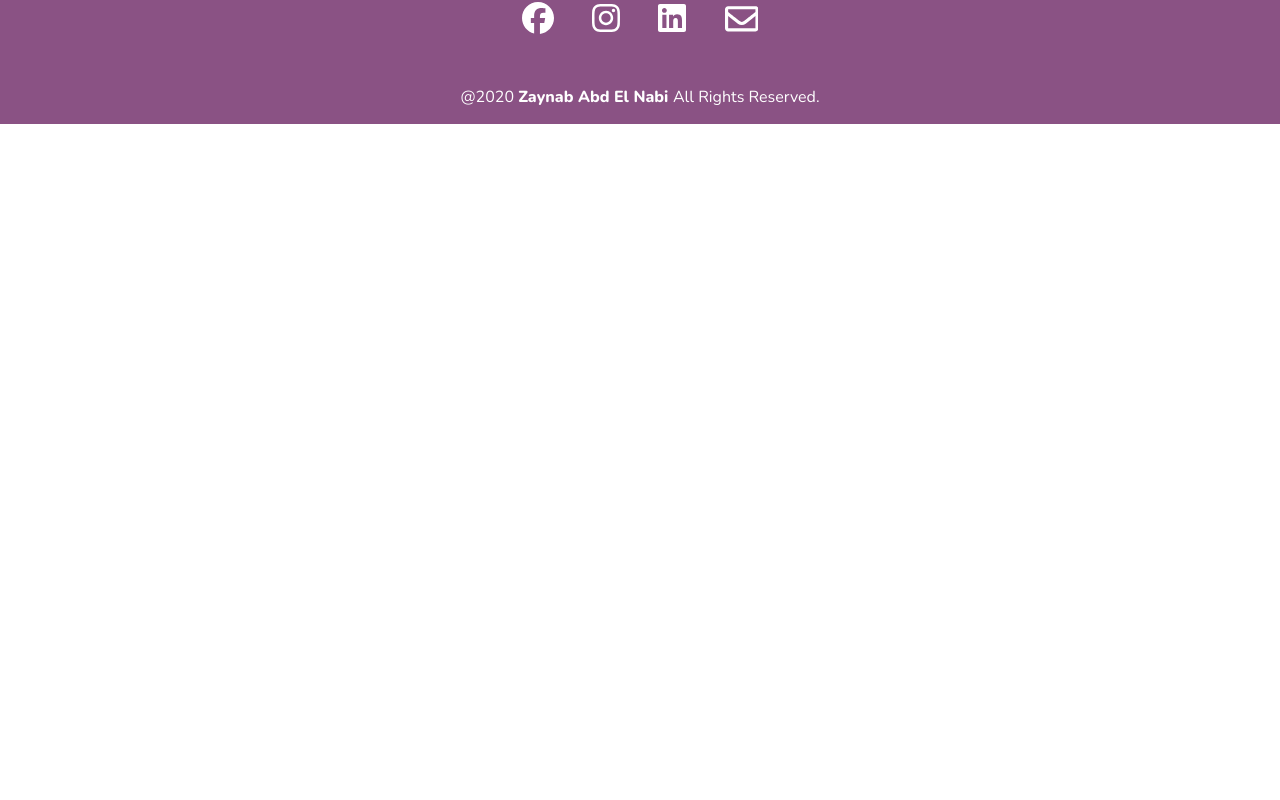
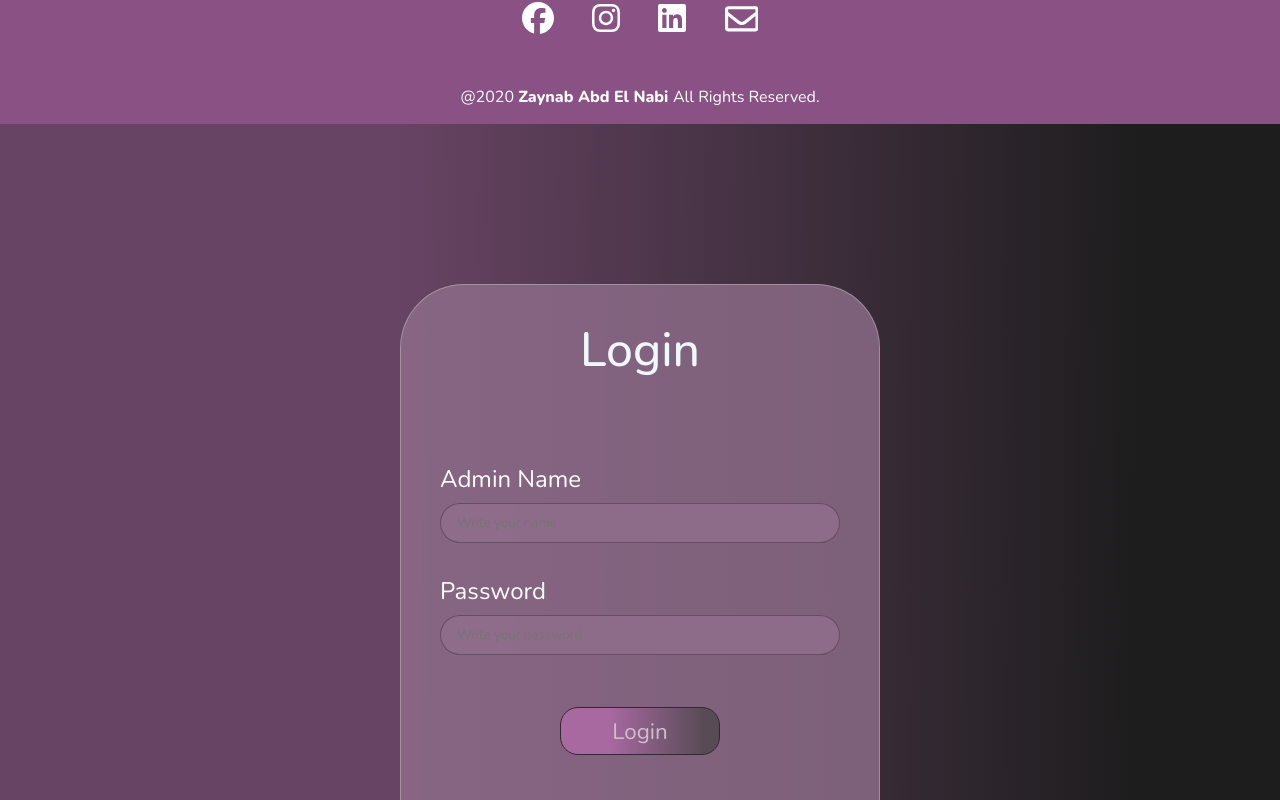
Before and after one commit to omarbanat/zaynab-portfolio-front, a React (Create React App) app: page /about in a window 1280 px wide. Shown: the part 1700-2500 px from the top of the page. Before the commit the page ends 1824 px from the top, so only its background shows below. Built offline with nearby package versions, Linux system fonts and the light colour scheme.

Commit message:
login-page

```diff
--- a/src/App.js
+++ b/src/App.js
@@ -7,6 +7,7 @@ import Skills from './components/Skills';
 import About from './components/About';
 import React from 'react';
 import Footer from './components/Footer';
+import AdminLogin from './components/AdminLogin/AdminLogin';
 
 function App() {
  return(
@@ -24,6 +25,7 @@ function App() {
     <Services/>
     <Skills/>
     <Footer/>
+    <AdminLogin/>
   </div>
  )
 
--- /dev/null
+++ b/src/components/AdminLogin/AdminLogin.css
@@ -0,0 +1,109 @@
+
+.adminlogin-container{
+    background: linear-gradient(90.18deg, #684464 30.43%, #1D1D1D 89.19%, #1D1D1D 89.19%);
+    display:flex;
+    justify-content: center;
+}
+
+
+.adminlogin-box-container{
+   display: flex;
+   flex-direction: column;
+   align-items: center;
+   justify-content: flex-start;
+   width:30rem;
+   height:40rem;
+   background-color: #91708dc8;
+   margin: 10rem;
+   border-radius: 4rem;
+   gap:5rem;
+   border: 1px solid rgba(188, 185, 188, 0.536);
+
+}
+
+
+.login-btn{
+    background: linear-gradient(90.18deg, #c26db8 30.43%, #403f3f 89.19%, #3e3d3d 89.19%);
+    border-radius: 18px;
+    color: white;
+    font-size: 1.4rem;
+    margin: 20px;
+    cursor: pointer;
+    border: none;
+    width: 10rem;
+    height: 3rem;
+    border: 1px solid black;
+    opacity: 0.6;
+    text-align: center;
+
+
+}
+
+.login{
+    text-align: center;
+
+}
+
+.admin-form{
+    display: flex;
+    flex-direction: column;
+}
+
+.admin-form1{
+    display: flex;
+    flex-direction: column;
+    gap:2rem;
+}
+
+.login-title{
+    font-size: 3rem;
+    font-weight: 500;
+    margin-top: 2rem;
+    color: aliceblue;
+}
+
+.adminName-title{
+    display: flex;
+    flex-direction: column;
+    gap:0.5rem;
+}
+
+
+.adminPassword-title{
+    display: flex;
+    flex-direction: column;
+    gap:0.5rem;
+}
+
+
+/* .admin-form1 input, .admin-form1 textarea{
+outline: none;
+border: none;
+border-bottom: 1px solid black;
+height: 2rem;
+width: 30rem;} */
+
+input {
+     outline: none;
+border: none;
+height:2rem;
+padding-left: 1rem;
+color:white;
+background-color:#91708dc8;
+border: 1px solid #5b4658c8;
+border-radius:  4rem;
+width: 25rem;
+height:2.5rem;
+
+}
+
+
+
+
+label{
+    font-size: 1.5rem;
+    color:white;
+
+
+
+}
--- /dev/null
+++ b/src/components/AdminLogin/AdminLogin.jsx
@@ -0,0 +1,32 @@
+import React from "react";
+import './AdminLogin.css'
+
+
+const AdminLogin = ()=>{
+
+    return (
+
+        <div className="adminlogin-container">
+
+            <div className="adminlogin-box-container">
+
+
+                  <div className="login-title">Login</div>
+                  <div className="admin-form">
+                      <form className="admin-form1">
+                         <div className="adminName-title"><label for="adminName"id="Admin Name">Admin Name</label>
+                         <input placeholder="Write your name"></input></div>
+                         <div className="adminPassword-title"><label for="password">Password</label>
+                        <input placeholder="Write your password"></input></div>
+                         <div className="login"><button className="login-btn">Login</button></div>
+
+                      </form>
+                  </div>
+
+
+            </div>
+        </div>
+    )
+}
+
+export default AdminLogin;
```
